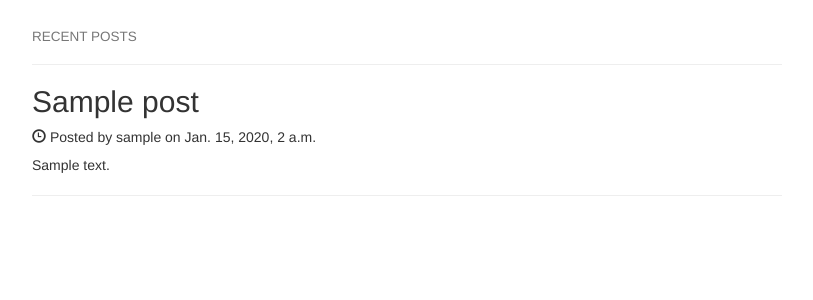
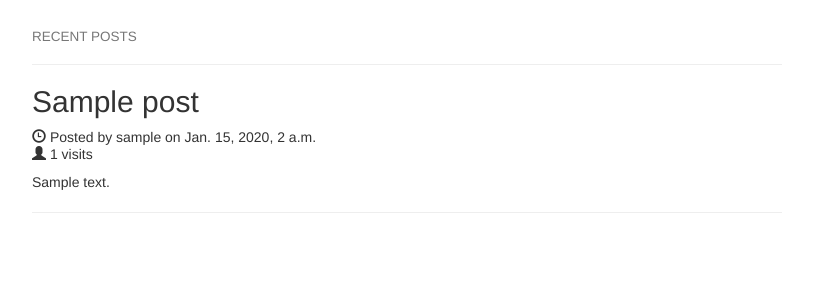
Before and after one commit to cswang100/my_blog, a Django app: template blog/templates/blog/post_list.html in a window 1280 px wide. Shown: the part 52-352 px from the top of the page, without its empty margins (38-851 px from the left). Run offline with Django 3.2, Linux system fonts and the light colour scheme; the template is opened without the code that fills it: values that come from a table or form of the project are taken from there, others are empty; tables that the repository leaves empty hold one stand-in row (values such as "Sample post"); some libraries are stand-ins or nearby versions.

Commit message:
add visits in Model

```diff
--- a/blog/models.py
+++ b/blog/models.py
@@ -11,6 +11,7 @@ class Post(models.Model):
             default=timezone.now)
     published_date = models.DateTimeField(
             blank=True, null=True)
+    visits = models.PositiveIntegerField(default=0)
 
     def publish(self):
         self.published_date = timezone.now()
--- a/blog/templates/blog/post_list.html
+++ b/blog/templates/blog/post_list.html
@@ -10,7 +10,8 @@
                   {% else %}
                     <h2>{{ post.title }}</a></h2>
                   {% endif %}
-                    <h5><span class="glyphicon glyphicon-time"></span> Posted by {{post.author.username}} on {{ post.published_date }}</h5>
+                    <h5><span class="glyphicon glyphicon-time"></span> Posted by {{post.author.username}} on {{ post.published_date }}<br/>
+                    <span class="glyphicon glyphicon-user"></span>  {{ post.visits }} visits</h5>
                     <p>{{ post.text|linebreaksbr }}</p>
                     <hr>
             {% endfor %}
--- a/blog/views.py
+++ b/blog/views.py
@@ -20,6 +20,8 @@ def post_detail(request, pk):
     if not request.user.is_authenticated():
         return(redirect('login'))
     post = get_object_or_404(Post, pk=pk)
+    post.visits += 1
+    post.save()
     return render(request, 'blog/post_detail.html', {'post': post})
 
 def post_new(request):
```
Also changed, not shown: blog/migrations/0002_post_visits.py (added).
